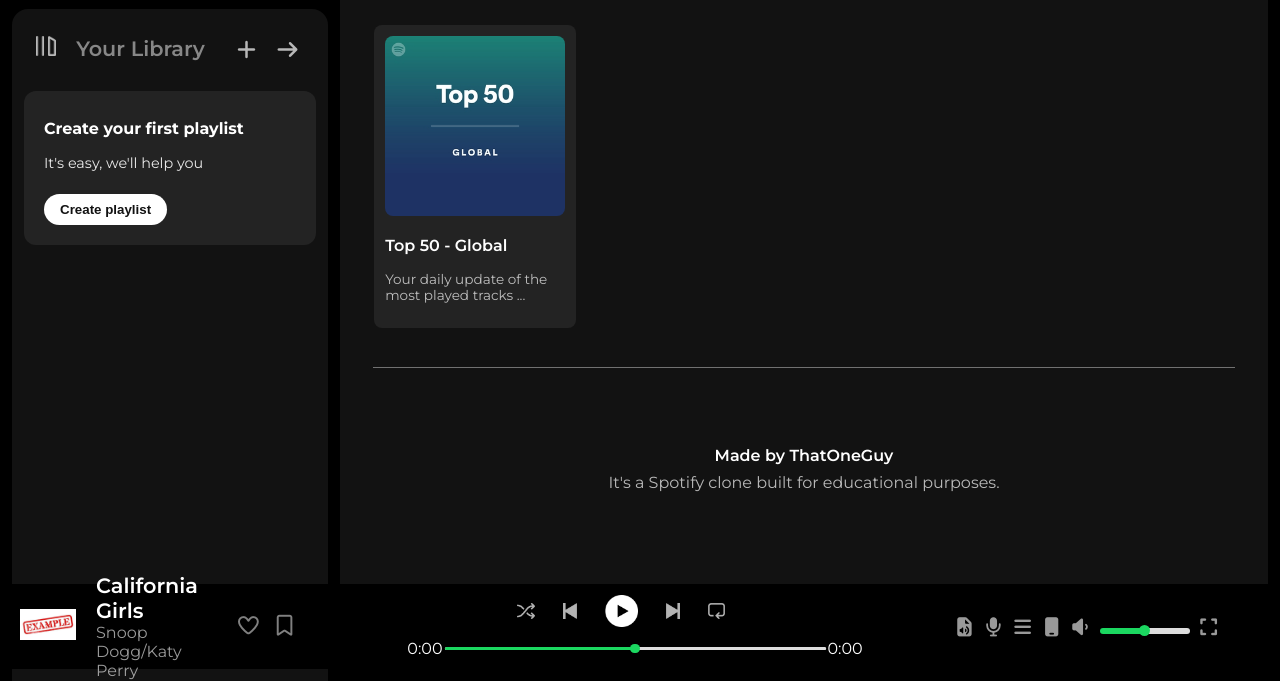
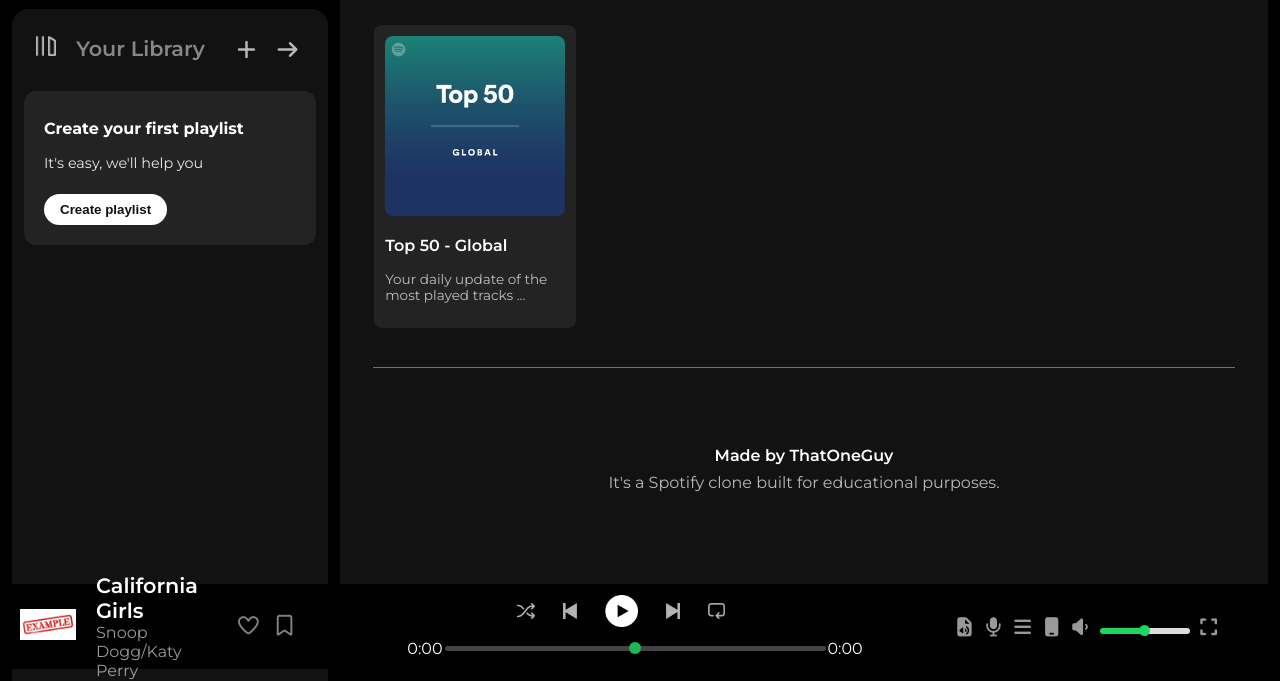
Before and after one commit to ThatOneGuy-67/Snoopys-Spotify, a plain HTML site: page index.html in a window 1280 px wide. Shown: the part 131-812 px from the top of the page. Drawn offline with nearby package versions, Linux system fonts and the light colour scheme.

Commit message:
Refactor style.css by removing unused styles

```diff
--- a/style.css
+++ b/style.css
@@ -395,39 +395,29 @@
 }
 
 .progress-bar {
-    width: 60%;
-    /* height: 4px; */
-    appearance: none;
-    cursor: pointer;
-    border-radius: 100px;
+  appearance: none;
+  width: 60%;
+  border-radius: 5px;
+  height: 5px;
+  background: #444; /* base color */
 }
 
-
+/* TRACK */
 .progress-bar::-webkit-slider-runnable-track {
-    background: linear-gradient(to right, #1bd760 50%, #ddd 50%);
-    border-radius: 100px;
-    height: 0.2rem;
+  height: 5px;
+  border-radius: 5px;
+  background: transparent; /* IMPORTANT */
 }
 
-.progress-bar::-webkit-slider-runnable-track:hover {
-    background-color: #1bd760;
-}
-
+/* THUMB */
 .progress-bar::-webkit-slider-thumb {
-    appearance: none;
-    width: 0.6rem;
-    height: 0.6rem;
-    border-radius: 50%;
-    background-color: #1bd760;
-    margin-top: -3px;
-}
-.progress-bar::-webkit-slider-thumb:hover {
-    appearance: none;
-    width: 0.7rem;
-    height: 0.7rem;
-    border-radius: 50%;
-    background-color: #ffffff;
-    margin-top: -4px;
+  appearance: none;
+  height: 12px;
+  width: 12px;
+  background: #1db954;
+  border-radius: 50%;
+  cursor: pointer;
+  margin-top: -3.5px;
 }
 
 @media (max-width: 800px) {
```
